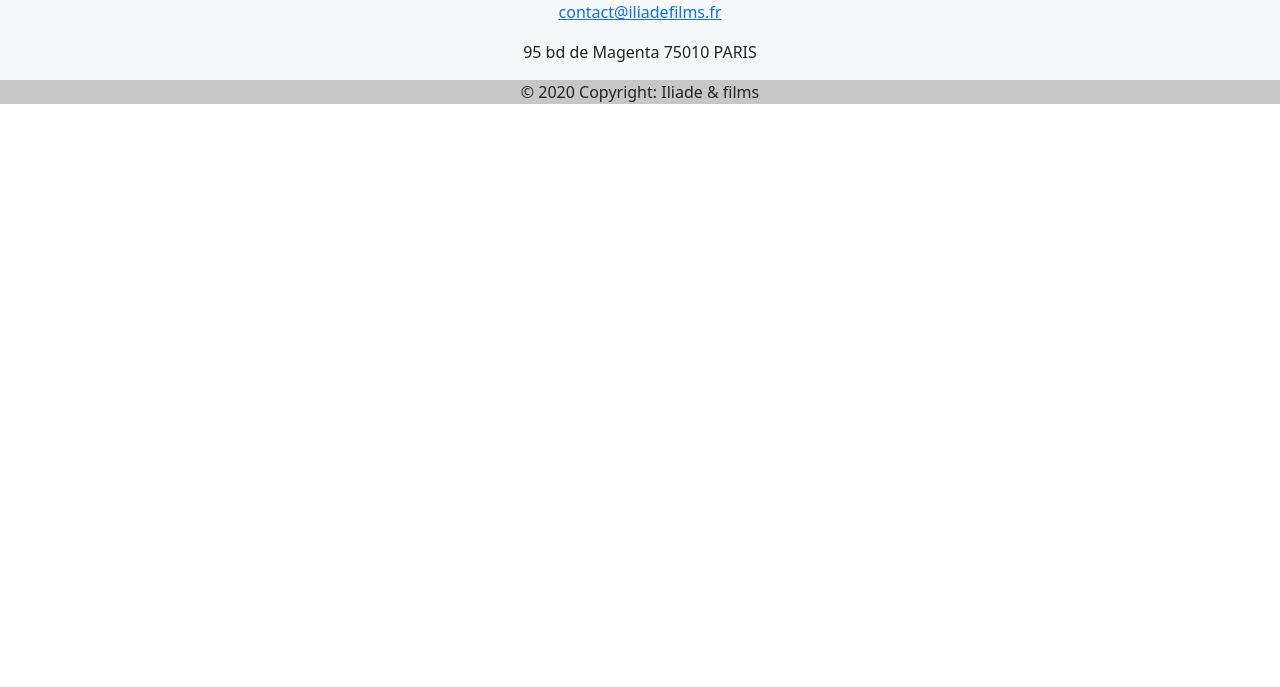
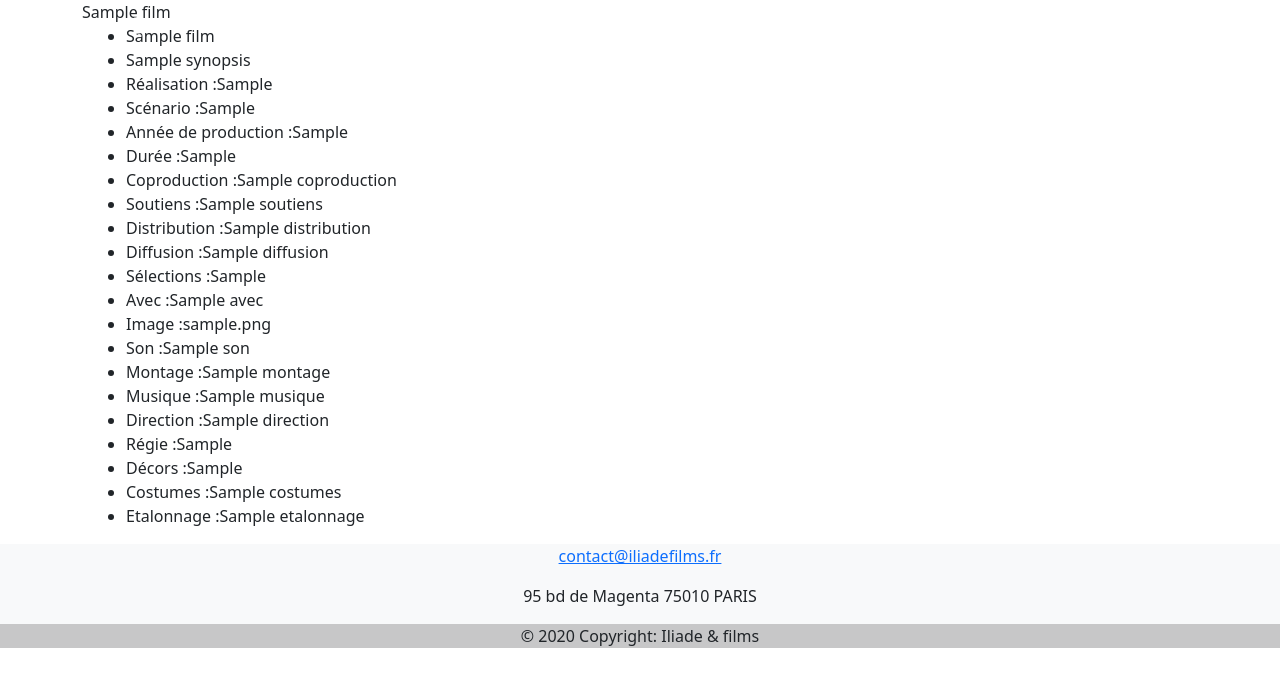
Before and after one commit to Mouton-R/Iliade-films, a Symfony app: template templates/Films/details.html.twig in a window 1280 px wide. Shown: the part 96-783 px from the top of the page. Run offline with Twig, Linux system fonts and the light colour scheme; the template is opened without the code that fills it: most values are stand-ins (such as "Sample title", 1, 10 or a date in 2020); some libraries are stand-ins or nearby versions; grey boxes are pictures that could not be loaded.

Commit message:
template details film

```diff
--- a/templates/Films/details.html.twig
+++ b/templates/Films/details.html.twig
@@ -1 +1,65 @@
 {% extends "base.html.twig" %}
+{% block title %}
+	{{ film.titre }}
+{% endblock %}
+
+{% block body %}
+	{{ film.titre }}
+	<main class="container">
+		<section class="raw">
+			<div class="col-6">
+				<div id="carouselExampleIndicators" class="carousel slide">
+					<div class="carousel-indicators">
+						{% for iteration in 1.. film.images|length %}
+							<button type="button" data-bs-target="#carouselExampleIndicators" data-bs-slide-to="{{ iteration -1 }}" {{ (loop.first) ? 'class="active" aria-current="true"' : '' }} aria-label="{{ iteration }}"></button>
+
+						{% endfor %}
+						<button type="button" data-bs-target="#carouselExampleIndicators" data-bs-slide-to="1" aria-label="Slide 2"></button>
+						<button type="button" data-bs-target="#carouselExampleIndicators" data-bs-slide-to="2" aria-label="Slide 3"></button>
+					</div>
+					<div class="carousel-inner">
+						{% for image in film.images %}
+							<div class="carousel-item {{ (loop.fisrt ) ? 'active' : '' }}">
+
+								<img src="{{ asset('assets/uploads/') ~ image.titre }}" class="d-block w-100" alt=" {{ film.titre }}">
+							</div>
+						{% endfor %}
+
+					</div>
+					<button class="carousel-control-prev" type="button" data-bs-target="#carouselExampleIndicators" data-bs-slide="prev">
+						<span class="carousel-control-prev-icon" aria-hidden="true"></span>
+						<span class="visually-hidden">Previous</span>
+					</button>
+					<button class="carousel-control-next" type="button" data-bs-target="#carouselExampleIndicators" data-bs-slide="next">
+						<span class="carousel-control-next-icon" aria-hidden="true"></span>
+						<span class="visually-hidden">Next</span>
+					</button>
+				</div>
+				<ul>
+					<li>{{ film.titre }}</li>
+					<li>{{ film.synopsis }}</li>
+					<li>Réalisation :{{ film.réalisation }}</li>
+					<li>Scénario :{{ film.scénario }}</li>
+					<li>Année de production :{{ film.année }}</li>
+					<li>Durée :{{ film.durée }}</li>
+					<li>Coproduction :{{ film.coproduction }}</li>
+					<li>Soutiens :{{ film.soutiens }}</li>
+					<li>Distribution :{{ film.distribution }}</li>
+					<li>Diffusion :{{ film.diffusion }}</li>
+					<li>Sélections :{{ film.sélections }}</li>
+					<li>Avec :{{ film.avec }}</li>
+					<li>Image :{{ film.image }}</li>
+					<li>Son :{{ film.son }}</li>
+					<li>Montage :{{ film.montage }}</li>
+					<li>Musique :{{ film.musique }}</li>
+					<li>Direction :{{ film.direction }}</li>
+					<li>Régie :{{ film.régie }}</li>
+					<li>Décors :{{ film.décors }}</li>
+					<li>Costumes :{{ film.costumes }}</li>
+					<li>Etalonnage :{{ film.etalonnage }}</li>
+				</ul>
+			</div>
+		</section>
+	</main>
+
+{% endblock %}
```
Also changed, not shown: src/Controller/FilmsController.php (renamed from src/Controller/HomeController.php, +9 -6 lines), templates/Categories/list.html.twig (+5 -5 lines), src/Controller/Admin/SecurityController.php (renamed from src/Controller/SecurityController.php).
